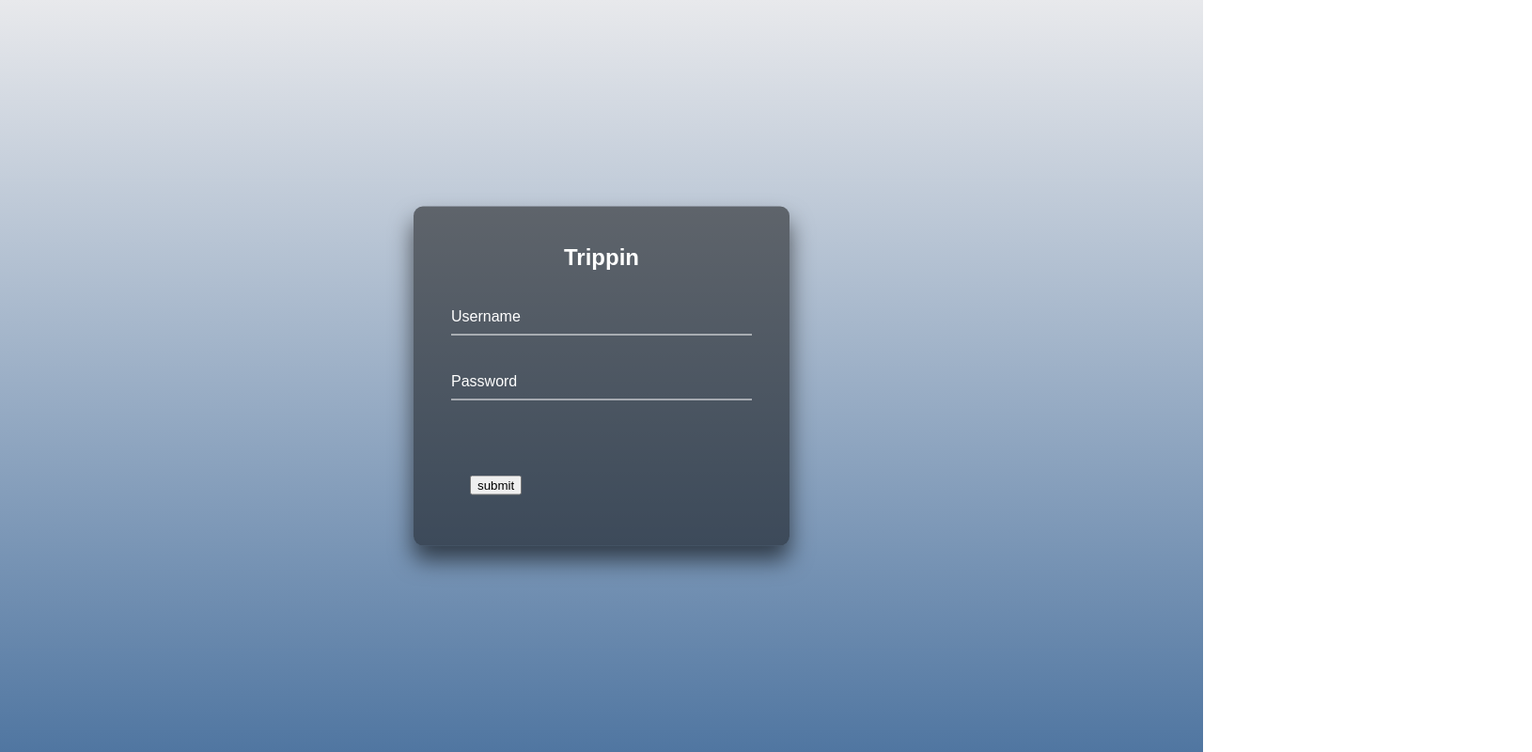
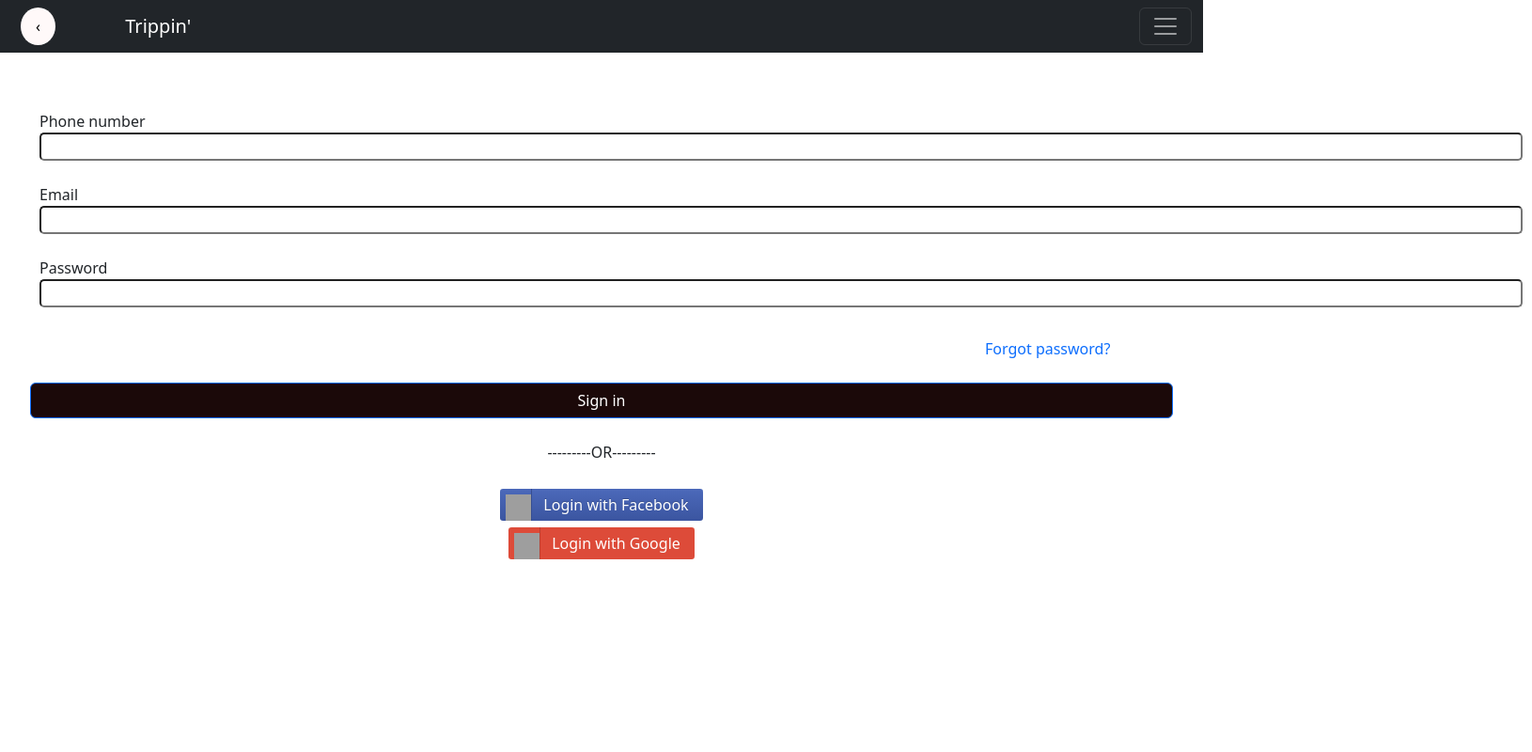
Before and after one commit to AdityyaX/trippin, a plain HTML site: page index.htm in a window 1280 px wide. Shown: the whole page at 94% size, 1630 px wide, since content can reach past the window. Drawn offline with nearby package versions, Linux system fonts and the light colour scheme; grey boxes are pictures that could not be loaded.

Commit message:
login page updated

```diff
--- a/index.htm
+++ b/index.htm
@@ -5,198 +5,193 @@
     <meta http-equiv="X-UA-Compatible" content="IE=edge">
     <meta name="viewport" content="width=device-width, initial-scale=1.0">
     <title>Document</title>
-    <link rel="stylesheet" href="style.css">
-    <!-- <style>html {
-        height: 100%;
-      }
-      body {
-        margin:0;
-        padding:0;
-        font-family: sans-serif;
-        background: linear-gradient(#e8e9ec, #5076a1);
-      }
+    <!-- CSS only -->
+<link href="https://cdn.jsdelivr.net/npm/bootstrap@5.2.2/dist/css/bootstrap.min.css" rel="stylesheet" integrity="sha384-Zenh87qX5JnK2Jl0vWa8Ck2rdkQ2Bzep5IDxbcnCeuOxjzrPF/et3URy9Bv1WTRi" crossorigin="anonymous">
+<style>
+    .navbar navbar-dark bg-danger fixed-top{
+        margin-left: 20px;
+    }
+    .container-fluid{
+        margin-left: 10px;
+    }
+    a {
+  text-decoration: none;
+  display: inline-block;
+  padding: 8px 16px;
+}
 
-      .login-box {
-        position: absolute;
-        top: 50%;
-        left: 50%;
-        width: 400px;
-        padding: 40px;
-        transform: translate(-50%, -50%);
-        background: rgba(0,0,0,.5);
-        box-sizing: border-box;
-        box-shadow: 0 15px 25px rgba(0,0,0,.6);
-        border-radius: 10px;
-      }
+a:hover {
+  background-color: #ddd;
+  color: black;
+}
 
-      .login-box h2 {
-        margin: 0 0 30px;
-        padding: 0;
-        color: #fff;
-        text-align: center;
-      }
+.previous {
+  background-color: #fff9f9;
+  color: black;
+}
+input{
+    border-radius: 5px;
+    margin-left: 10px;
+    margin-right: 10px;
+}
+label{
+    margin-left: 10px;
+}
+.next {
+  background-color: #04AA6D;
+  color: rgb(16, 5, 5);
+}
 
-      .login-box .user-box {
-        position: relative;
-      }
+.round {
+  border-radius: 50%;
+}
+.navbar-brand{
+    /* margin-left: -370px; */
+margin-right: 75%;
+}
+body { padding: 2em; }
 
-      .login-box .user-box input {
-        width: 100%;
-        padding: 10px 0;
-        font-size: 16px;
-        color: #fff;
-        margin-bottom: 30px;
-        border: none;
-        border-bottom: 1px solid #fff;
-        outline: none;
-        background: transparent;
-      }
-      .login-box .user-box label {
-        position: absolute;
-        top:0;
-        left: 0;
-        padding: 10px 0;
-        font-size: 16px;
-        color: #fff;
-        pointer-events: none;
-        transition: .5s;
-      }
 
-      .login-box .user-box input:focus ~ label,
-      .login-box .user-box input:valid ~ label {
-        top: -20px;
-        left: 0;
-        color: #03e9f4;
-        font-size: 12px;
-      }
+/* Shared */
+.loginBtn {
+  box-sizing: border-box;
+  position: relative;
+  /* width: 13em;  - apply for fixed size */
+  margin: 0.2em;
+  padding: 0 15px 0 46px;
+  border: none;
+  text-align: left;
+  line-height: 34px;
+  white-space: nowrap;
+  border-radius: 0.2em;
+  font-size: 16px;
+  color: #FFF;
+}
+.loginBtn:before {
+  content: "";
+  box-sizing: border-box;
+  position: absolute;
+  top: 0;
+  left: 0;
+  width: 34px;
+  height: 100%;
+}
+.loginBtn:focus {
+  outline: none;
+}
+.loginBtn:active {
+  box-shadow: inset 0 0 0 32px rgba(0,0,0,0.1);
+}
 
-      .login-box form a {
-        position: relative;
-        display: inline-block;
-        padding: 10px 20px;
-        color: #03e9f4;
-        font-size: 16px;
-        text-decoration: none;
-        text-transform: uppercase;
-        overflow: hidden;
-        transition: .5s;
-        margin-top: 40px;
-        letter-spacing: 4px
-      }
 
-      .login-box a:hover {
-        background: #03e9f4;
-        color: #fff;
-        border-radius: 5px;
-        box-shadow: 0 0 5px #03e9f4,
-                    0 0 25px #03e9f4,
-                    0 0 50px #03e9f4,
-                    0 0 100px #03e9f4;
-      }
+/* Facebook */
+.loginBtn--facebook {
+  background-color: #4C69BA;
+  background-image: linear-gradient(#4C69BA, #3B55A0);
+  /*font-family: "Helvetica neue", Helvetica Neue, Helvetica, Arial, sans-serif;*/
+  text-shadow: 0 -1px 0 #354C8C;
+}
+.loginBtn--facebook:before {
+  border-right: #364e92 1px solid;
+  background: url('https://s3-us-west-2.amazonaws.com/s.cdpn.io/14082/icon_facebook.png') 6px 6px no-repeat;
+}
+.loginBtn--facebook:hover,
+.loginBtn--facebook:focus {
+  background-color: #5B7BD5;
+  background-image: linear-gradient(#5B7BD5, #4864B1);
+}
 
-      .login-box a span {
-        position: absolute;
-        display: block;
-      }
 
-      .login-box a span:nth-child(1) {
-        top: 0;
-        left: -100%;
-        width: 100%;
-        height: 2px;
-        background: linear-gradient(90deg, transparent, #03e9f4);
-        animation: btn-anim1 1s linear infinite;
-      }
-
-      @keyframes btn-anim1 {
-        0% {
-          left: -100%;
-        }
-        50%,100% {
-          left: 100%;
-        }
-      }
-
-      .login-box a span:nth-child(2) {
-        top: -100%;
-        right: 0;
-        width: 2px;
-        height: 100%;
-        background: linear-gradient(180deg, transparent, #03e9f4);
-        animation: btn-anim2 1s linear infinite;
-        animation-delay: .25s
-      }
-
-      @keyframes btn-anim2 {
-        0% {
-          top: -100%;
-        }
-        50%,100% {
-          top: 100%;
-        }
-      }
-
-      .login-box a span:nth-child(3) {
-        bottom: 0;
-        right: -100%;
-        width: 100%;
-        height: 2px;
-        background: linear-gradient(270deg, transparent, #03e9f4);
-        animation: btn-anim3 1s linear infinite;
-        animation-delay: .5s
-      }
-
-      @keyframes btn-anim3 {
-        0% {
-          right: -100%;
-        }
-        50%,100% {
-          right: 100%;
-        }
-      }
-
-      .login-box a span:nth-child(4) {
-        bottom: -100%;
-        left: 0;
-        width: 2px;
-        height: 100%;
-        background: linear-gradient(360deg, transparent, #03e9f4);
-        animation: btn-anim4 1s linear infinite;
-        animation-delay: .75s
-      }
-
-      @keyframes btn-anim4 {
-        0% {
-          bottom: -100%;
-        }
-        50%,100% {
-          bottom: 100%;
-        }
-      }
-      </style> -->
+/* Google */
+.loginBtn--google {
+  /*font-family: "Roboto", Roboto, arial, sans-serif;*/
+  background: #DD4B39;
+}
+.loginBtn--google:before {
+  border-right: #BB3F30 1px solid;
+  background: url('https://s3-us-west-2.amazonaws.com/s.cdpn.io/14082/icon_google.png') 6px 6px no-repeat;
+}
+.loginBtn--google:hover,
+.loginBtn--google:focus {
+  background: #E74B37;
+}
+</style>
 </head>
 <body>
-    <div class="login-box">
-        <h2>Trippin</h2>
-        <form action="">
-          <div class="user-box">
-            <input type="text" name="" required="" id="user">
-            <label>Username</label>
+    <nav class="navbar navbar-dark bg-dark fixed-top">
+        <!-- <div class="icon"><a href="#" class="previous">&laquo; Previous</a></div> -->
+        <div class="container-fluid">
+            <div><a href="#" class="previous round">&#8249;</a></div>
+          <a class="navbar-brand" href="#">Trippin'</a>
+          <button class="navbar-toggler" type="button" data-bs-toggle="offcanvas" data-bs-target="#offcanvasDarkNavbar" aria-controls="offcanvasDarkNavbar">
+            <span class="navbar-toggler-icon"></span>
+          </button>
+          <div class="offcanvas offcanvas-end text-bg-dark" tabindex="-1" id="offcanvasDarkNavbar" aria-labelledby="offcanvasDarkNavbarLabel">
+            <div class="offcanvas-header">
+              <h5 class="offcanvas-title" id="offcanvasDarkNavbarLabel">Dark offcanvas</h5>
+              <button type="button" class="btn-close btn-close-white" data-bs-dismiss="offcanvas" aria-label="Close"></button>
+            </div>
+            <div class="offcanvas-body">
+              <ul class="navbar-nav justify-content-end flex-grow-1 pe-3">
+                <li class="nav-item">
+                  <a class="nav-link active" aria-current="page" href="#">Home</a>
+                </li>
+                <li class="nav-item">
+                  <a class="nav-link" href="#">Link</a>
+                </li>
+                <li class="nav-item dropdown">
+                  <a class="nav-link dropdown-toggle" href="#" role="button" data-bs-toggle="dropdown" aria-expanded="false">
+                    Dropdown
+                  </a>
+                  <ul class="dropdown-menu dropdown-menu-dark">
+                    <li><a class="dropdown-item" href="#">Action</a></li>
+                    <li><a class="dropdown-item" href="#">Another action</a></li>
+                    <li>
+                      <hr class="dropdown-divider">
+                    </li>
+                    <li><a class="dropdown-item" href="#">Something else here</a></li>
+                  </ul>
+                </li>
+              </ul>
+              <form class="d-flex mt-3" role="search">
+                <input class="form-control me-2" type="search" placeholder="Search" aria-label="Search">
+                <button class="btn btn-success" type="submit">Search</button>
+              </form>
+
+              </form>
+            </div>
           </div>
-          <div class="user-box">
-            <input type="password" name="" required="" id="password">
-            <label>Password</label>
-          </div>
-          <a href="#">
-            <button onclick="validate()" type="submit">submit</button>
-            <!-- <span></span>
-            <span></span>
-            <span></span>
-            <span></span>
-            <onclick>Submit -->
-          </a>
-        </form>
-      </div>
-      <script src="login.js"></script>
+        </div>
+      </nav>
+      <form action="get">
+        <div style="margin-top: 7%;">
+        <label> Phone number </label>   <br>
+        <input type="text" name=" number" size="165"/> <br> <br>
+        <label> Email </label> <br>
+        <input type="email" name="Email" size="165"/> <br> <br>
+        <label> Password</label>   <br>
+        <input type="password" name="Confirm password" size="165"/> <br>
+        <br>
+        <nav style="--bs-breadcrumb-divider: '>';" aria-label="breadcrumb">
+            <ol class="breadcrumb">
+              <li class="breadcrumb-item" style="margin-left: 1000px;"><a href="#">Forgot password?</a></li>
+              <!-- <li class="breadcrumb-item active" aria-current="page">Library</li> -->
+            </ol>
+          </nav>
+        <button class="btn btn-primary" type="button" style="size: 170px; width: 100%; color: ; background-color: rgb(27, 9, 9);">Sign in</button>
+        <!-- <button class="btn btn-primary" type="button" style="size: 170px; width: 100%; color: ; background-color: red;">Create Account</button> -->
+    </div><br>
+    <!-- <center>By signing in tou agree  with our terms and conditions</center> -->
+   <center> <div style=""> ---------OR---------</div></center>
+    <center><br>
+   <button class="loginBtn loginBtn--facebook" style="size: 200px;">
+    Login with Facebook
+  </button>
+
+ <br>
+  <button class="loginBtn loginBtn--google" style="size: 200px;">
+    Login with Google
+  </button>
+    </div>
 </body>
 </html>
```
